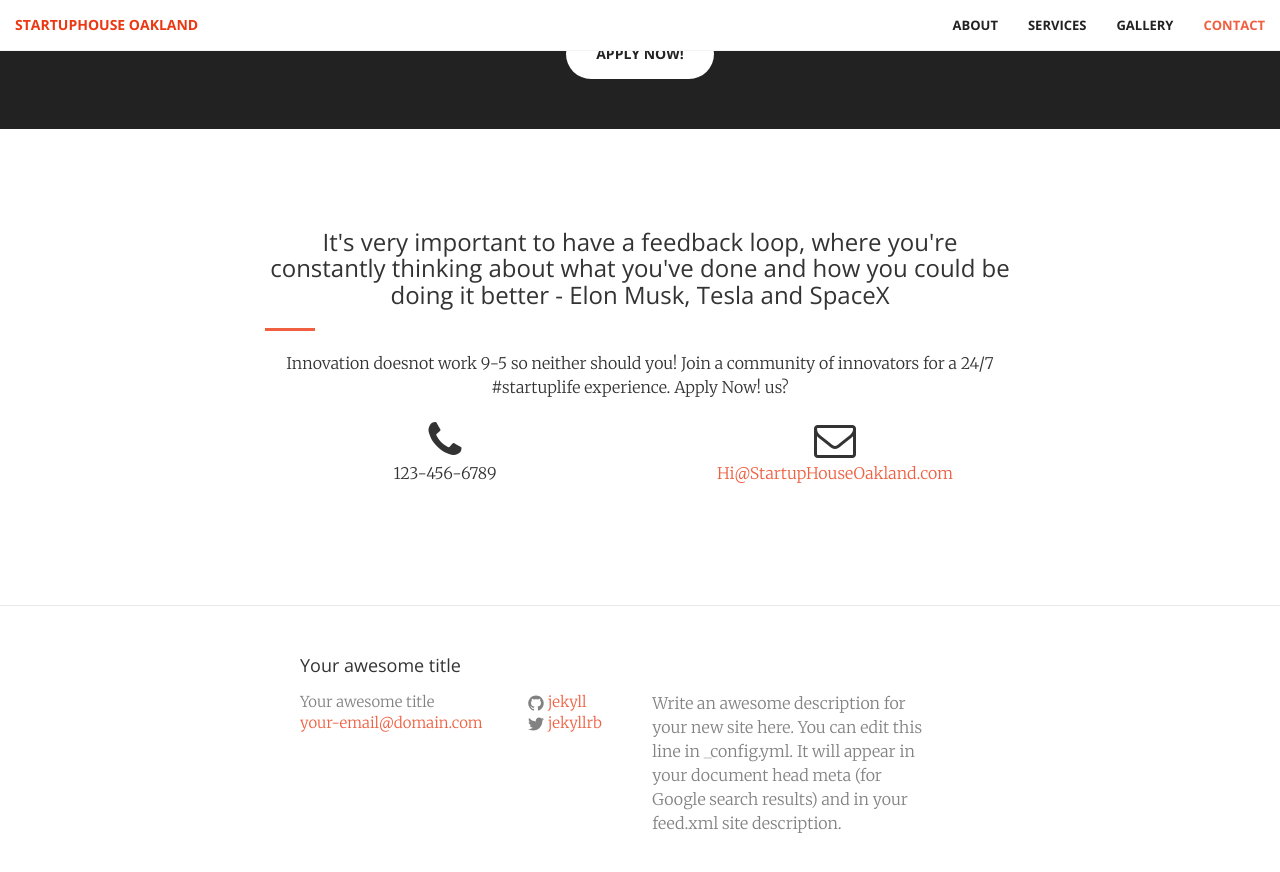
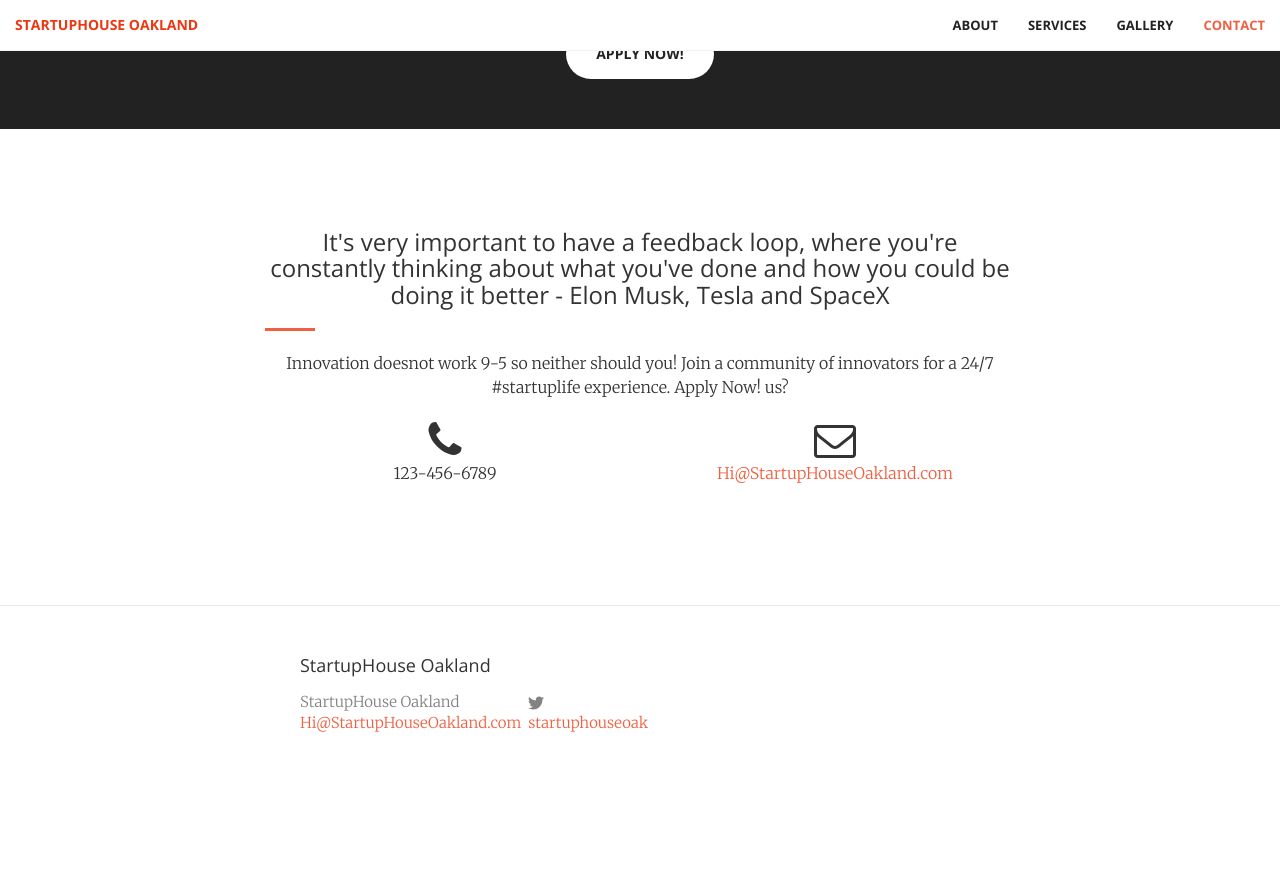
Before and after one commit to startuphouseoakland/startuphouseoakland.github.io, a Jekyll site: the page built from index.html, in a window 1280 px wide and 900 px high, scrolled down 2461 px. Shown: the top 872 px of the window. Built offline with Jekyll 4.4.1, drawn with Linux system fonts in a browser that asks for light colours; after the commit the page ends 3250 px from its top, so only the background shows below that.

Commit message:
update site.title

```diff
--- a/_config.yml
+++ b/_config.yml
@@ -1,14 +1,10 @@
 # Site settings
-title: Your awesome title
-email: your-email@domain.com
+title: StartupHouse Oakland
+email: Hi@StartupHouseOakland.com
 description: > # this means to ignore newlines until "baseurl:"
-  Write an awesome description for your new site here. You can edit this
-  line in _config.yml. It will appear in your document head meta (for
-  Google search results) and in your feed.xml site description.
 baseurl: "" # the subpath of your site, e.g. /blog/
 url: "http://yourdomain.com" # the base hostname & protocol for your site
-twitter_username: jekyllrb
-github_username:  jekyll
+twitter_username: startuphouseoak
 
 # Build settings
 markdown: kramdown
--- a/_includes/nav.html
+++ b/_includes/nav.html
@@ -8,7 +8,7 @@
                 <span class="icon-bar"></span>
                 <span class="icon-bar"></span>
             </button>
-            <a class="navbar-brand page-scroll" href="#page-top">StartupHouse Oakland</a>
+            <a class="navbar-brand page-scroll" href="#page-top">{{ site.title }}</a>
         </div>
 
         <!-- Collect the nav links, forms, and other content for toggling -->
--- a/index.html
+++ b/index.html
@@ -188,7 +188,7 @@ layout: default
             </div>
             <div class="col-lg-4 text-center">
                 <i class="fa fa-envelope-o fa-3x wow bounceIn" data-wow-delay=".1s"></i>
-                <p><a href="mailto:Hi@StartupHouseOakland.com">Hi@StartupHouseOakland.com</a></p>
+                <p><a href="mailto:{{ site.email }}">{{ site.email }}</a></p>
             </div>
         </div>
     </div>
```
